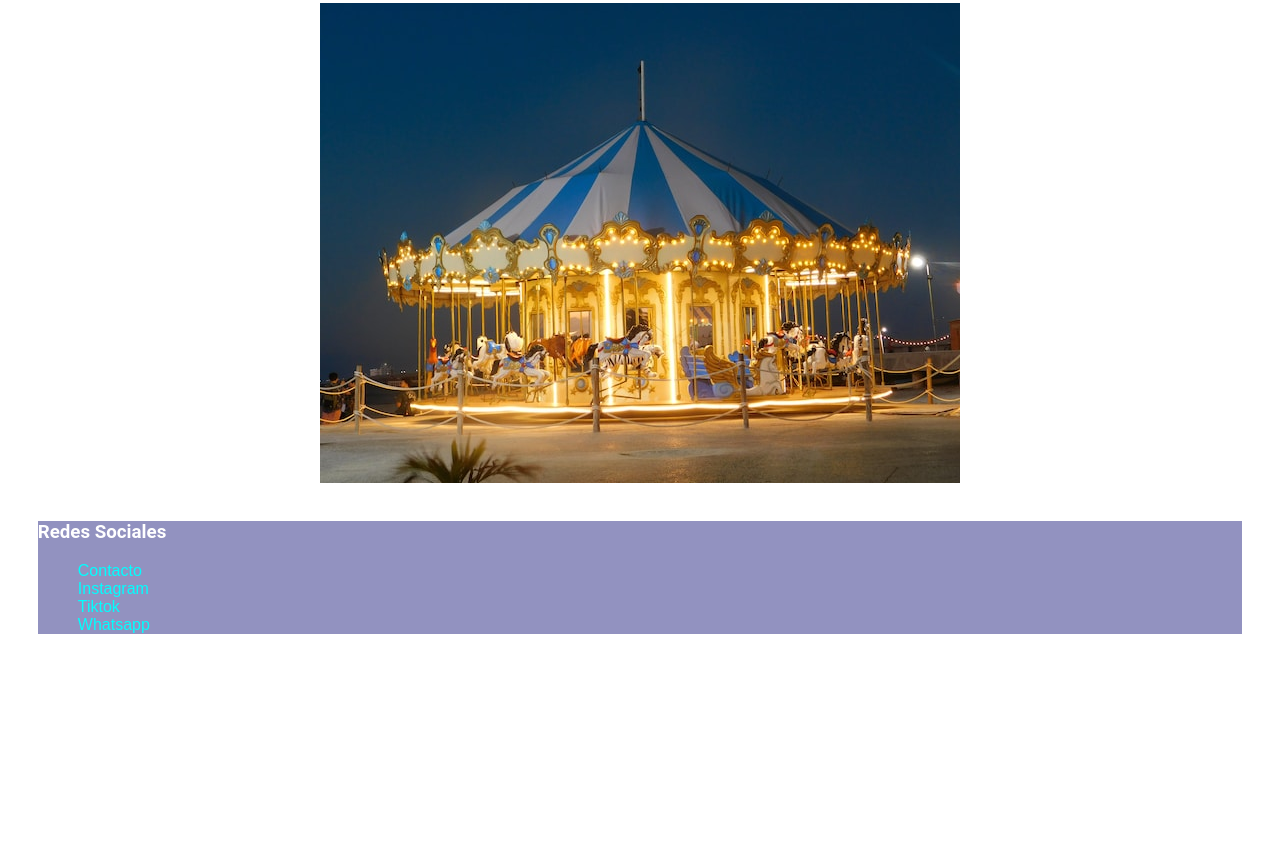
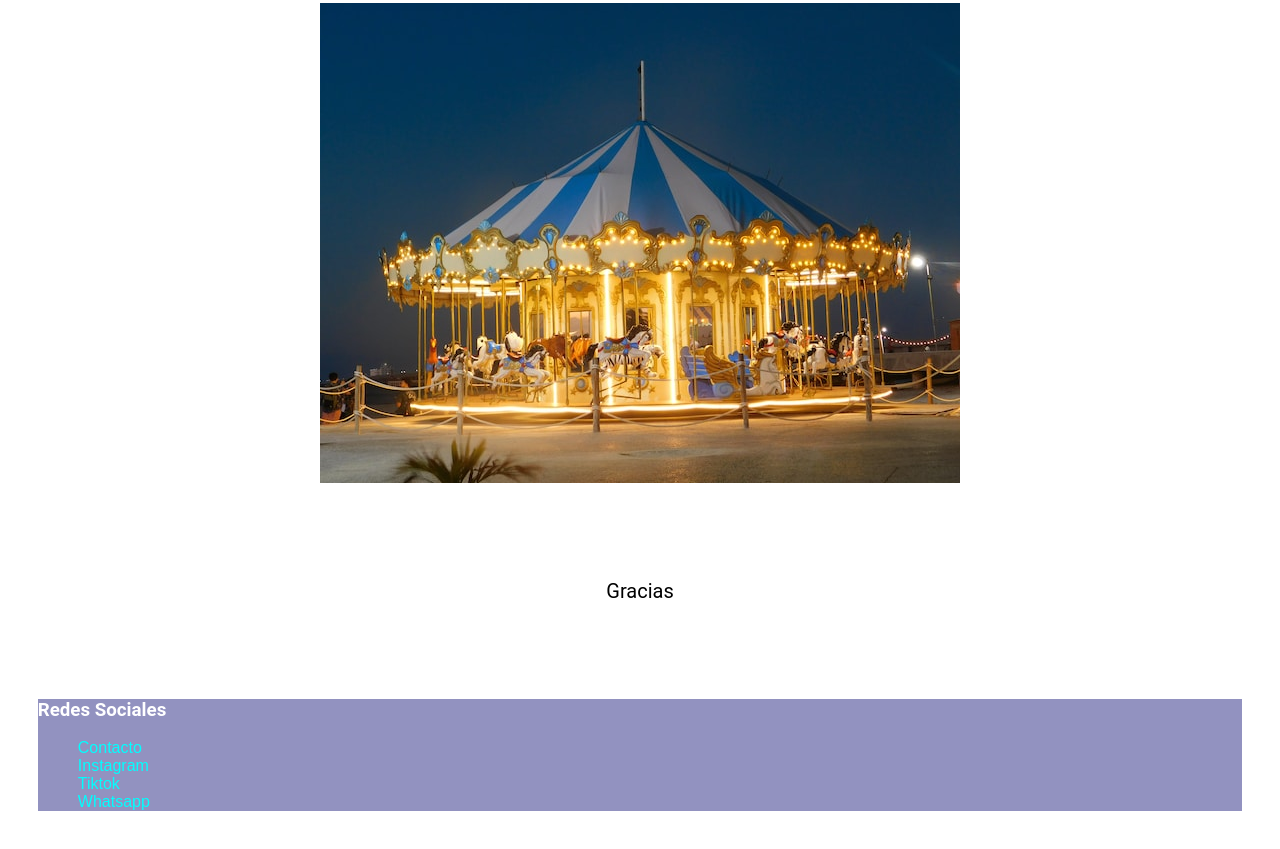
Before and after one commit to pketa/miprimerapagina, a plain HTML site: page index.html in a window 1280 px wide. Shown: the part 579-1428 px from the top of the page. Before the commit the page ends 1251 px from the top, so only its background shows below. Drawn offline with Linux system fonts and the light colour scheme.

Commit message:
mi primera confirmación de actualización
sd

```diff
--- a/index.html
+++ b/index.html
@@ -31,6 +31,8 @@
     <main id="seccion-principal">
         <section class="seccion-1">
             <div class="acerca-de">
+
+                <div class="container2">
                 <h2>Acerda de mi</h2>
                 <p class="parrafo1">
                     ¡Bienvenido a mi página! Aquí, aprenderás más sobre mí.
@@ -42,6 +44,7 @@
                     Me encantaría aprender a programar para poder ayudar a las
                     personas a mostrar lo que hacen
                 </p>
+            </div>
             </div>
             <div class="acerca-imagen">
                 <img src="chica.JPG" alt="imagen personal">
@@ -55,7 +58,9 @@
 
         </section>
 
-            <id class="greeting"></id>
+            <div class="greeting">
+                <p>Gracias</p>
+            </div>
 
 
 
--- a/styles.css
+++ b/styles.css
@@ -78,6 +78,19 @@ header nav ul {
 
 }
 
+.greeting {
+    ackground-color: beige;
+    color: black;
+    font-size: 20px;
+    padding: 1cm;
+    margin: 1cm;
+    display: flex;
+    justify-content: center;
+    align-items: center;
+
+
+}
+
 footer {
     background-color: rgb(146, 146, 192);
     color: white;
```
